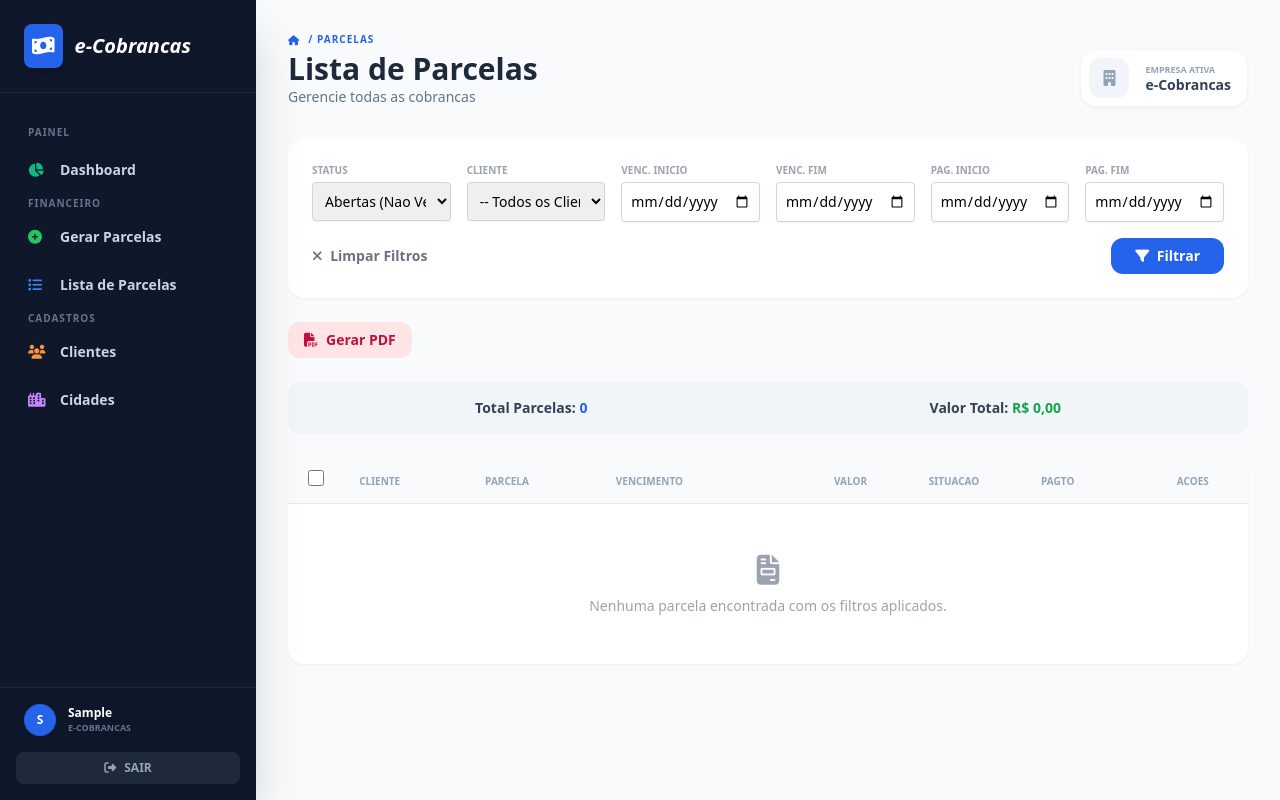
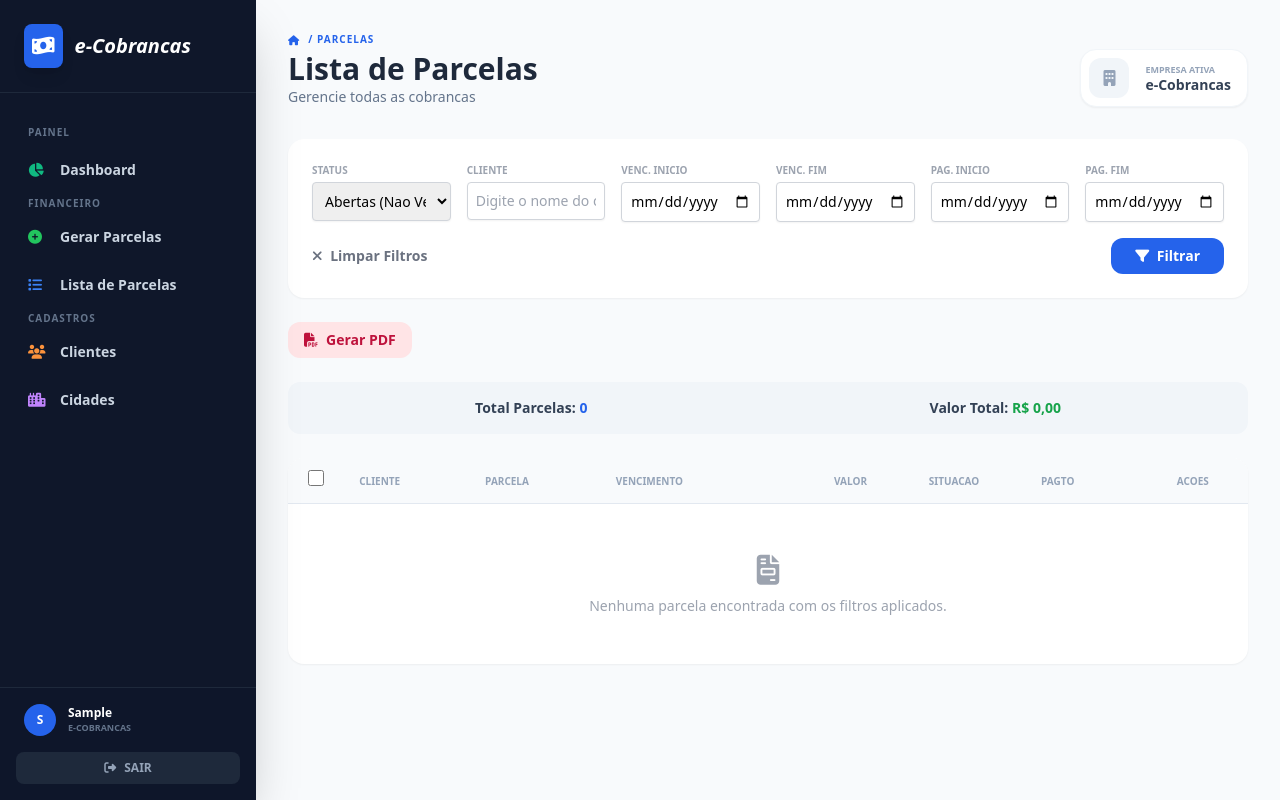
Before and after one commit to Ivanildo-Lab/e-cobrancas, a Django app: page /financeiro/parcelas/ in a window 1280 px wide. Run offline with Django 4.2, Linux system fonts and the light colour scheme; the visitor is signed in with stand-in values (Sample User, id 1); data that the repository does not hold is empty; some libraries are stand-ins or nearby versions.

Commit message:
Replace client dropdown with autocomplete text input on parcela filter

```diff
--- a/financeiro/forms.py
+++ b/financeiro/forms.py
@@ -71,12 +71,10 @@ class FiltroParcelasForm(forms.Form):
         initial='aberta',
         widget=forms.Select(attrs={'class': SELECT_CLASSES}),
     )
-    cliente = forms.ModelChoiceField(
-        queryset=Cliente.objects.filter(ativo=True).order_by('nome'),
+    cliente = forms.CharField(
         required=False,
         label='Cliente',
-        empty_label='-- Todos os Clientes --',
-        widget=forms.Select(attrs={'class': SELECT_CLASSES}),
+        widget=forms.TextInput(attrs={'class': INPUT_CLASSES, 'placeholder': 'Digite o nome do cliente...', 'list': 'clientes-list'}),
     )
     venc_inicio = forms.DateField(
         required=False,
--- a/financeiro/views.py
+++ b/financeiro/views.py
@@ -39,9 +39,9 @@ def _construir_query_parcelas(filtros):
 
     query = Parcela.objects.select_related('cliente', 'cliente__cidade').filter(cliente__ativo=True)
 
-    cliente_id = filtros.get('cliente')
-    if cliente_id:
-        query = query.filter(cliente_id=cliente_id)
+    cliente_nome = filtros.get('cliente', '').strip()
+    if cliente_nome:
+        query = query.filter(cliente__nome__icontains=cliente_nome)
 
     venc_inicio = filtros.get('venc_inicio')
     venc_fim = filtros.get('venc_fim')
@@ -223,12 +223,15 @@ def lista_parcelas(request):
     paginator = Paginator(query, 15)
     parcelas = paginator.get_page(page)
 
+    clientes_ativos = Cliente.objects.filter(ativo=True).order_by('nome').values_list('id', 'nome')
+
     return render(request, 'financeiro/parcela_lista.html', {
         'titulo': 'Lista de Parcelas',
         'form': form,
         'parcelas': parcelas,
         'totais': totais,
         'current_filters': filtros,
+        'clientes_autocomplete': clientes_ativos,
     })
 
 
--- a/templates/financeiro/parcela_lista.html
+++ b/templates/financeiro/parcela_lista.html
@@ -17,6 +17,11 @@
             <div>
                 <label class="block text-[10px] font-bold text-gray-400 uppercase mb-1">Cliente</label>
                 {{ form.cliente }}
+                <datalist id="clientes-list">
+                    {% for cid, nome in clientes_autocomplete %}
+                        <option value="{{ nome }}" data-id="{{ cid }}">
+                    {% endfor %}
+                </datalist>
             </div>
             <div>
                 <label class="block text-[10px] font-bold text-gray-400 uppercase mb-1">Venc. Inicio</label>
```
